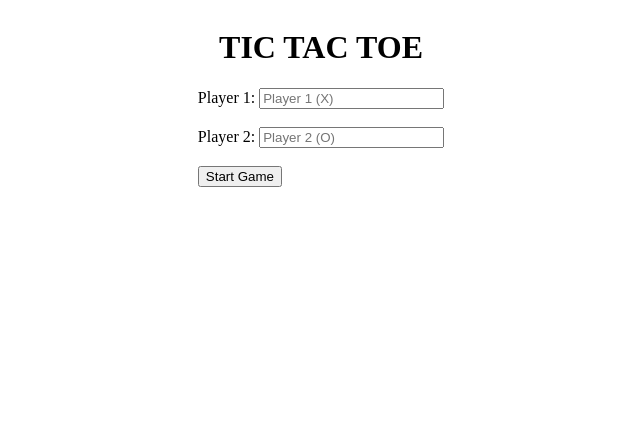
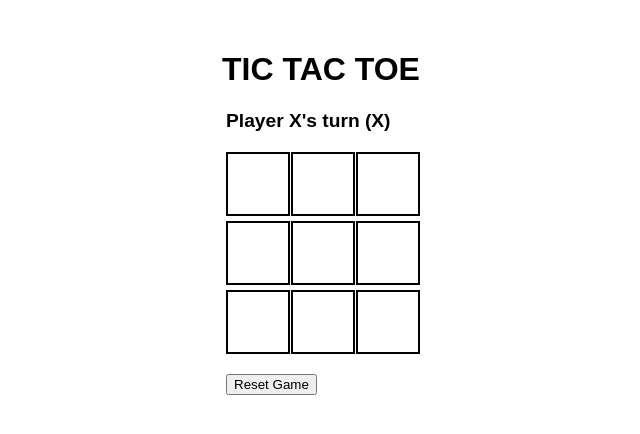
Before and after one commit to acciojob/tictactoe-Padma-darsi, a website: page main.html in a window 1280 px wide. Both pictures are taken after a click on the button "Start Game". Shown: the whole page, without its empty margins (319-959 px from the left). Drawn offline with Linux system fonts and the light colour scheme.

Commit message:
created a submission

```diff
--- a/main.html
+++ b/main.html
@@ -1,33 +1,31 @@
 <!DOCTYPE html>
-
-<html>
-
+<html lang="en">
 <head>
+    <meta charset="UTF-8">
+    <title>Tic Tac Toe</title>
     <link rel="stylesheet" href="styles.css">
 </head>
+<body>
+    <div class="container">
+        <h1>TIC TAC TOE</h1>
 
-<body>
-	<!-- the entire body must be written by student -->
-	<div class="container">
-		<h1>TIC TAC TOE </h1>
         <section id="login-section">
-		<label for="player-1"> Player 1:</label>
-        <input type="text" id="player-1" placeholder="Player 1 (X)"></br></br>
+            <label for="player-1">Player 1:</label>
+            <input type="text" id="player-1" placeholder="Player 1 (X)"><br><br>
 
-		<label for="player-2"> Player 2:</label>
-        <input type="text" id="player-2" placeholder="Player 2 (O)"></br></br>
-        <button type="submit" id="submit">Start Game</button>
+            <label for="player-2">Player 2:</label>
+            <input type="text" id="player-2" placeholder="Player 2 (O)"><br><br>
+
+            <button id="submit">Start Game</button>
         </section>
 
-    <section id="game-section" style="display:none;">
+        <section id="game-section" style="display: none;">
             <div class="message"></div>
             <div class="board"></div>
-        <button id="reset-button" style="display:none;">Reset Game</button>
+            <button id="reset-button">Reset Game</button>
         </section>
     </div>
-    <script type="text/javascript" src="./script.js">
-</script>
 
+    <script src="script.js"></script>
 </body>
-
 </html>
--- a/script.js
+++ b/script.js
@@ -1,20 +1,28 @@
 let currentPlayer = 'X';
 let board = ['', '', '', '', '', '', '', '', ''];
 let gameActive = false;
+let playerXName = '';
+let playerOName = '';
 
-document.getElementById('submit').addEventListener('click', function()
-												   {
-    const playerXName = document.getElementById('player-1').value || 'Player X';
-    const playerOName = document.getElementById('player-2').value || 'Player O';
+document.getElementById('submit').addEventListener('click', function () {
+    playerXName = document.getElementById('player-1').value || 'Player X';
+    playerOName = document.getElementById('player-2').value || 'Player O';
+
     gameActive = true;
+    document.getElementById('login-section').style.display = 'none';
+    document.getElementById('game-section').style.display = 'block';
+
     initializeBoard();
 });
 
 function initializeBoard() {
     const boardElement = document.querySelector('.board');
+    const messageElement = document.querySelector('.message');
     boardElement.innerHTML = '';
     board.fill('');
     currentPlayer = 'X';
+    gameActive = true;
+    messageElement.textContent = `${playerXName}'s turn (X)`;
 
     for (let i = 0; i < 9; i++) {
         const cell = document.createElement('div');
@@ -32,19 +40,21 @@ function handleCellClick(event) {
     if (board[clickedIndex] !== '' || !gameActive) return;
 
     board[clickedIndex] = currentPlayer;
-    clickedCell.innerHTML = currentPlayer;
+    clickedCell.textContent = currentPlayer;
 
     if (checkWin()) {
-        alert(`${currentPlayer} wins!`);
+        const winner = currentPlayer === 'X' ? playerXName : playerOName;
+        document.querySelector('.message').textContent = `${winner} wins!`;
         gameActive = false;
     } else if (board.every(cell => cell !== '')) {
-        alert("It's a draw!");
+        document.querySelector('.message').textContent = "It's a draw!";
         gameActive = false;
     } else {
         currentPlayer = currentPlayer === 'X' ? 'O' : 'X';
+        const currentPlayerName = currentPlayer === 'X' ? playerXName : playerOName;
+        document.querySelector('.message').textContent = `${currentPlayerName}'s turn (${currentPlayer})`;
     }
 }
-
 
 const winConditions = [
     [0, 1, 2], [3, 4, 5], [6, 7, 8], // Rows
@@ -61,9 +71,7 @@ function checkWin() {
     }
     return false;
 }
-document.getElementById('reset-button').addEventListener('click', resetGame);
 
-function resetGame() {
-    gameActive = true;
+document.getElementById('reset-button').addEventListener('click', function () {
     initializeBoard();
-}
+});
--- a/styles.css
+++ b/styles.css
@@ -2,12 +2,17 @@
     display: flex;
     flex-direction: column;
     align-items: center;
+    margin-top: 30px;
+    font-family: Arial, sans-serif;
 }
+
 .board {
     display: grid;
     grid-template-columns: repeat(3, 60px);
     grid-gap: 5px;
+    margin: 20px 0;
 }
+
 .cell {
     width: 60px;
     height: 60px;
@@ -18,3 +23,9 @@
     font-size: 2rem;
     cursor: pointer;
 }
+
+.message {
+    font-size: 1.2rem;
+    margin-bottom: 10px;
+    font-weight: bold;
+}
```
Lines whose indentation alone changed are shown as unchanged.
